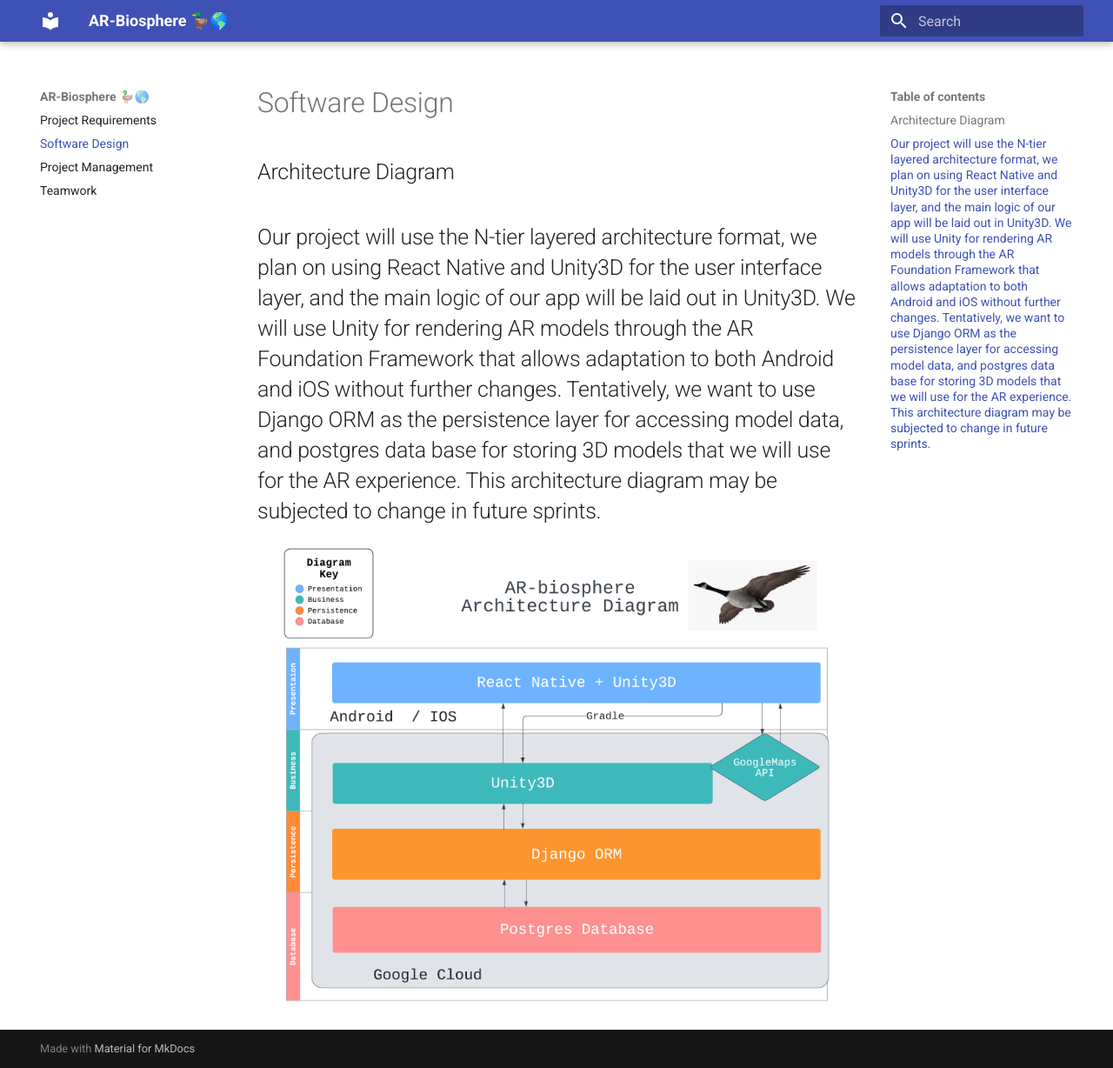
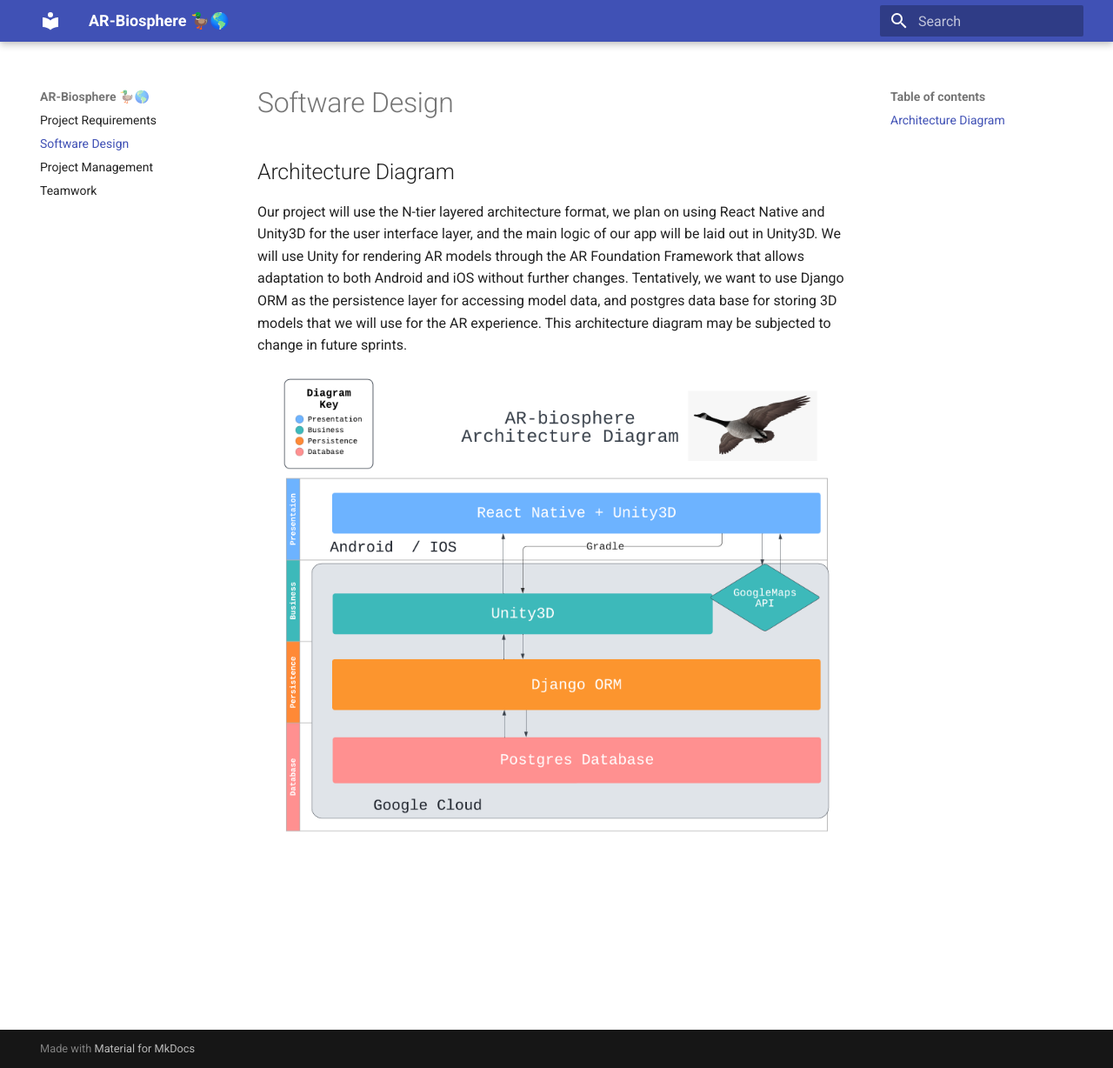
Before and after one commit to antarc0y/AR-Biosphere, an MkDocs documentation site: the page built from docblueprint/pages/software.md, in a window 1280 px wide and 1228 px high. Shown: the whole window at 87% size. Built offline with MkDocs 1.6.1 and Material for MkDocs 9.7.7, drawn with Linux system fonts in a browser that asks for light colours.

Commit message:
changed font size

```diff
--- a/docblueprint/pages/software.md
+++ b/docblueprint/pages/software.md
@@ -2,6 +2,6 @@
 
 ## Architecture Diagram
 
-## Our project will use the N-tier layered architecture format, we plan on using React Native and Unity3D for the user interface layer, and the main logic of our app will be laid out in Unity3D. We will use Unity for rendering AR models through the AR Foundation Framework that allows adaptation to both Android and iOS without further changes. Tentatively, we want to use Django ORM as the persistence layer for accessing model data, and postgres data base for storing 3D models that we will use for the AR experience. This architecture diagram may be subjected to change in future sprints.
+Our project will use the N-tier layered architecture format, we plan on using React Native and Unity3D for the user interface layer, and the main logic of our app will be laid out in Unity3D. We will use Unity for rendering AR models through the AR Foundation Framework that allows adaptation to both Android and iOS without further changes. Tentatively, we want to use Django ORM as the persistence layer for accessing model data, and postgres data base for storing 3D models that we will use for the AR experience. This architecture diagram may be subjected to change in future sprints.
 
 ![Architecture](../images/architecture.png)
```
Also changed, not shown: docs/pages/software/index.html (+1 -15 lines), docs/search/search_index.json (+1 -1 lines), 1 other file.
